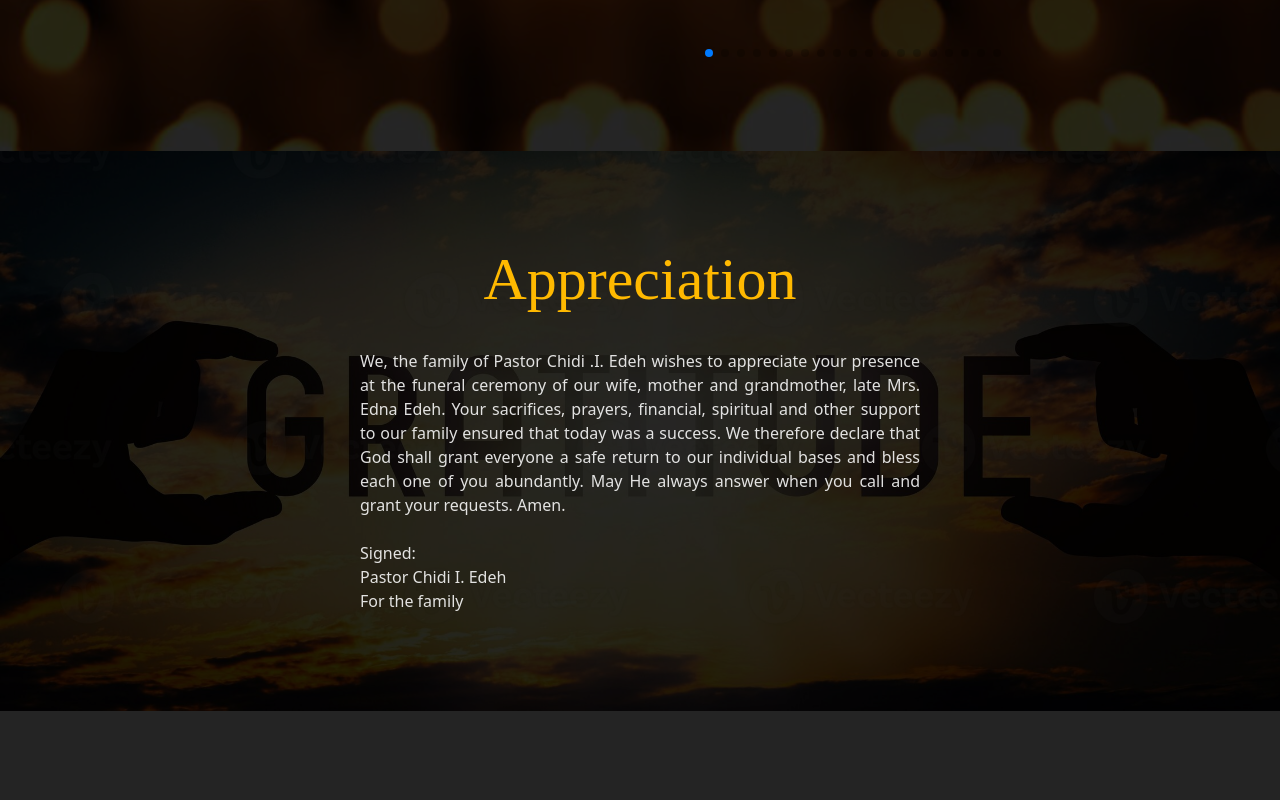
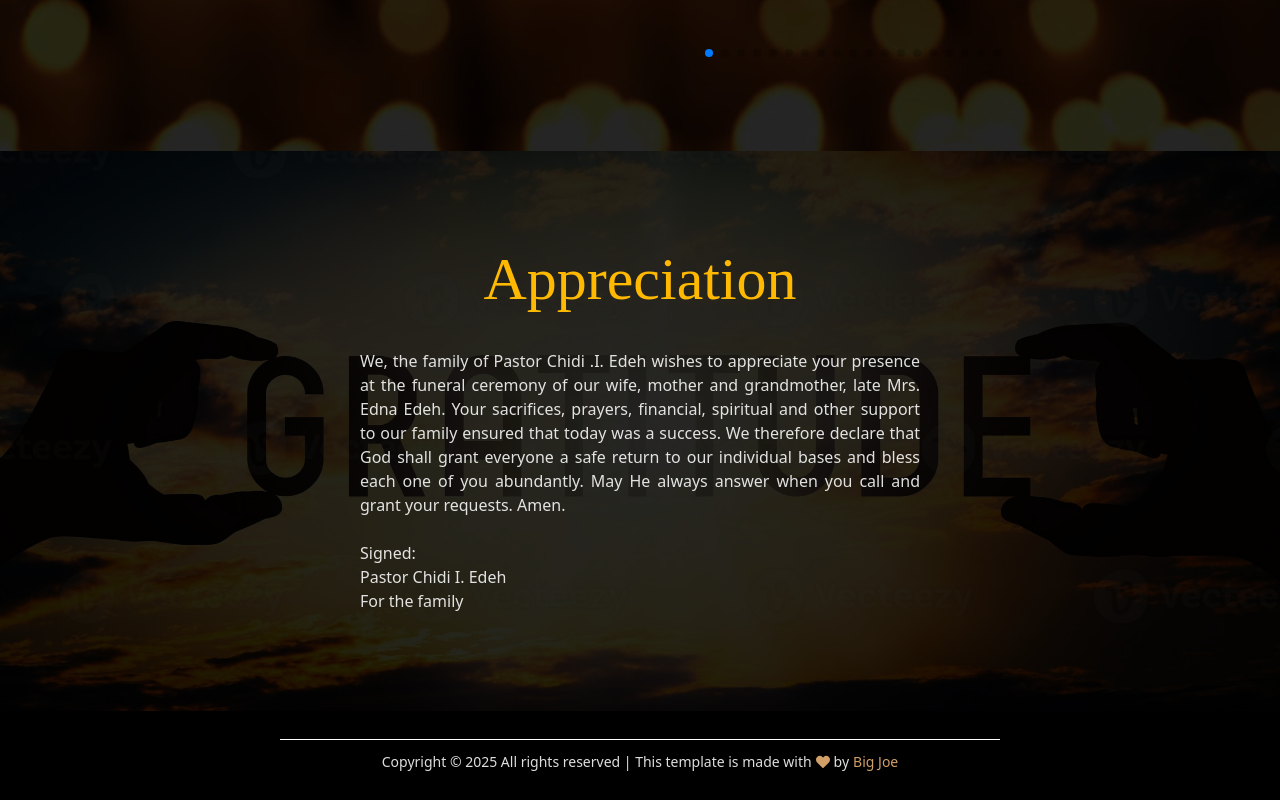
Before and after one commit to Majorbangz88/edna, a React (Vite) app: page / in a window 1280 px wide. Shown: the part 4151-4951 px from the top of the page. Before the commit the page ends 4862 px from the top, so only its background shows below. Built offline with nearby package versions, Linux system fonts and the light colour scheme; a web font is replaced by a local one.

Commit message:
update: footer added

```diff
--- a/src/home/Home.jsx
+++ b/src/home/Home.jsx
@@ -30,6 +30,7 @@ import OldPaper from '../assets/old-paper.jpg';
 import Tributes from '../assets/Tributes';
 import TributeBg from '../assets/tribute1.jpg';
 import GratitudeBg from '../assets/gratitude.jpg';
+import { FaHeart } from 'react-icons/fa';
 
 const images = [
   Gallery1,
@@ -78,9 +79,7 @@ const Home = () => {
 
   const navLinks = (
     <ul className='flex flex-col lg:flex-row gap-4 lg:gap-8 text-lg'>
-      <li className={`${textColor} cursor-pointer`}>
-         Home
-      </li>
+      <li className={`${textColor} cursor-pointer`}>Home</li>
       <li className={`${textColor} cursor-pointer`}>
         <a href='#biography'>Biography</a>
       </li>
@@ -295,11 +294,21 @@ const Home = () => {
           and other support to our family ensured that today was a success. We
           therefore declare that God shall grant everyone a safe return to our
           individual bases and bless each one of you abundantly. May He always
-          answer when you call and grant your requests. Amen. <br /><br />
-
+          answer when you call and grant your requests. Amen. <br />
+          <br />
           Signed: <br />
           Pastor Chidi I. Edeh <br />
           For the family <br />
+        </p>
+      </div>
+
+      <div className='flex flex-col items-center justify-center px-5 md:px-6 lg:px-15 py-7 gap-3 w-full bg-black'>
+        <hr className='text-white h-0.2 w-full lg:w-[90vh]' />
+
+        <p className='text-sm flex items-center justify-center gap-1 flex-wrap'>
+          Copyright © {new Date().getFullYear()} All rights reserved | This
+          template is made with <FaHeart className='text-[#d19f68]' /> by{' '}
+          <span className='text-[#d19f68] cursor-pointer'>Big Joe</span>
         </p>
       </div>
     </div>
```
